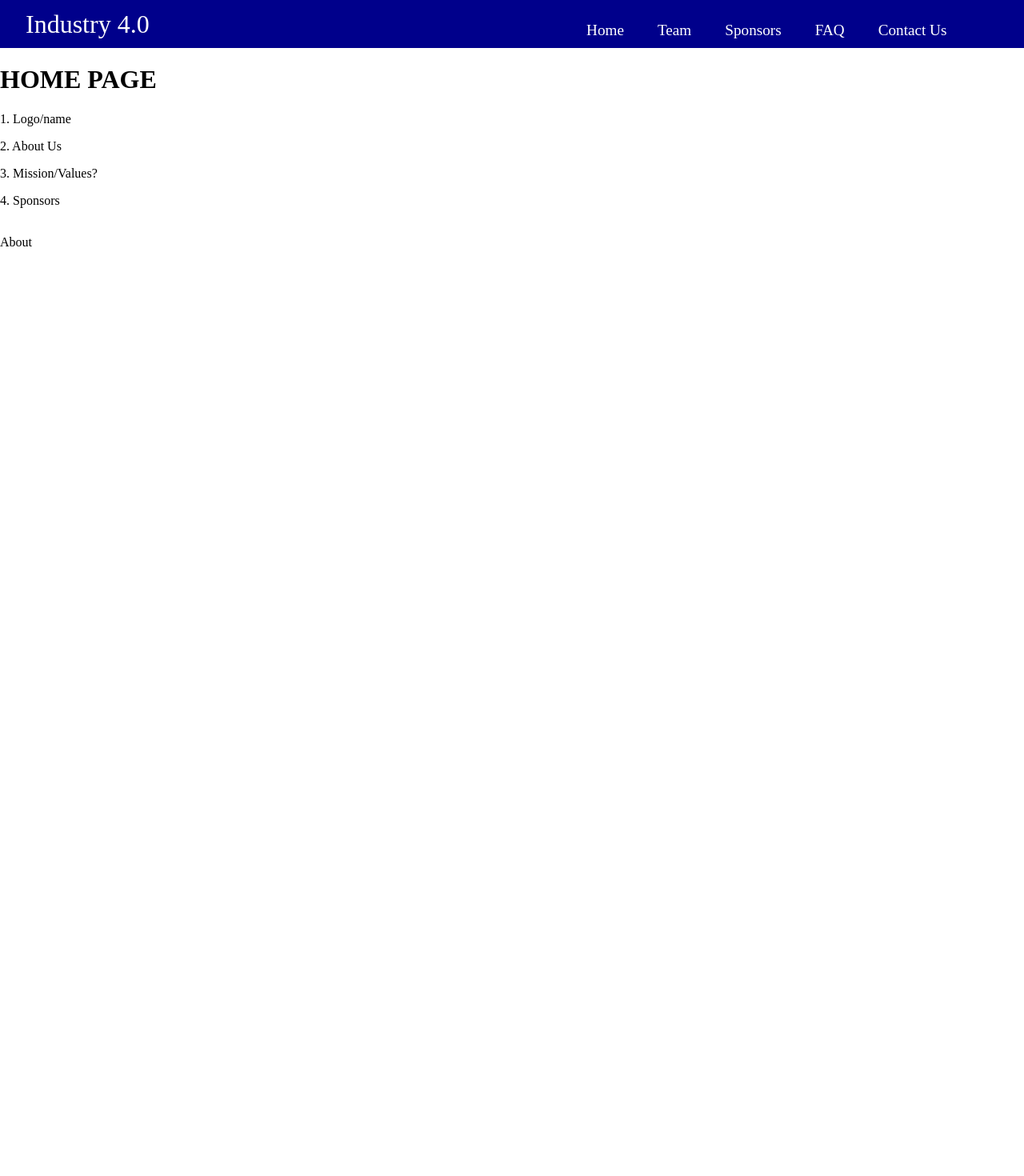
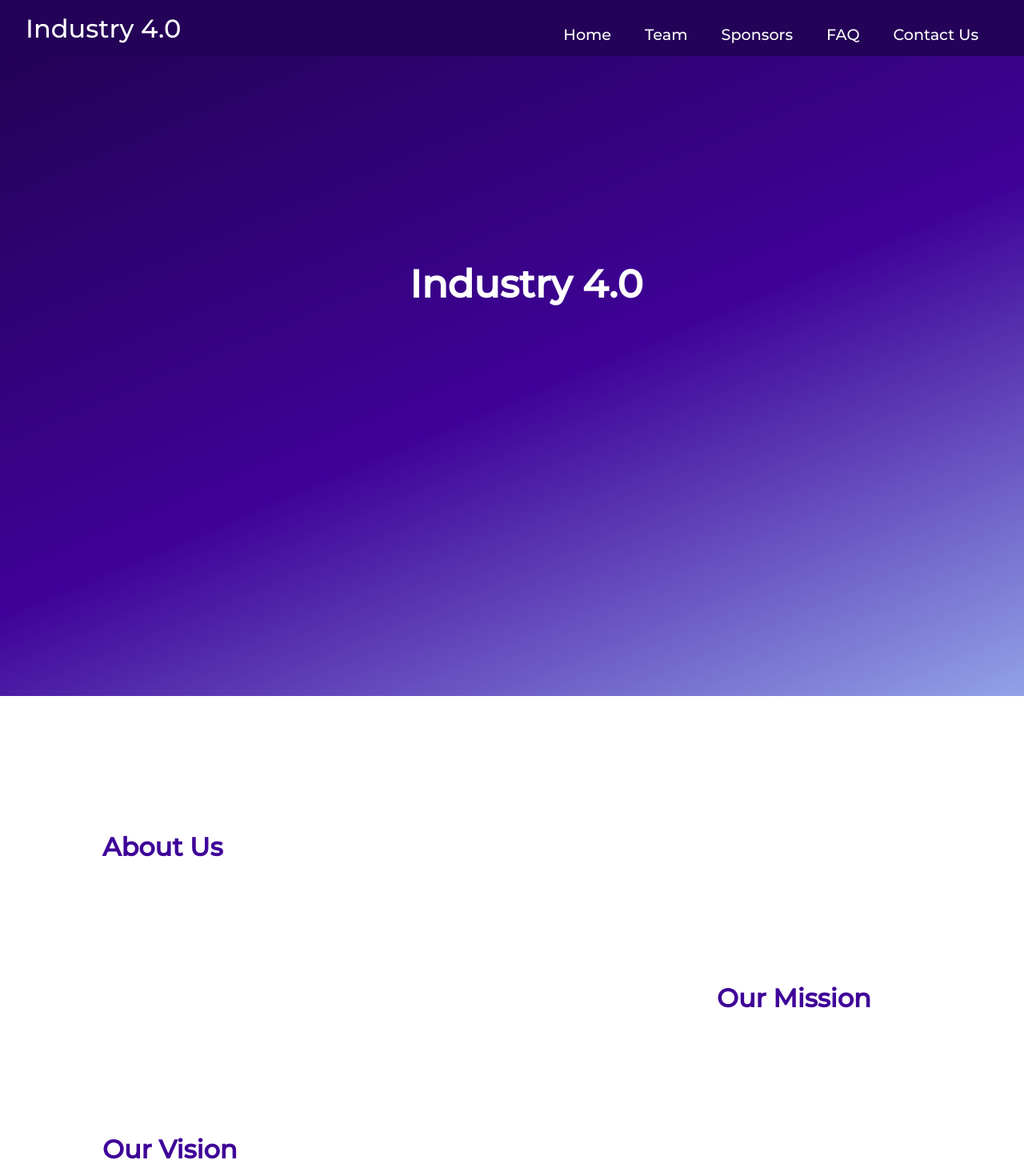
Before and after one commit to lucywang-lw/Industry4.0-Website, a React (Create React App) app: page / in a window 1280 px wide. Shown: the top 1470 px of the page at 80% size. Before the commit the page ends 800 px from the top, so only its background shows below. Built offline with nearby package versions, Linux system fonts and the light colour scheme.

Commit message:
setup home page

```diff
--- a/public/index.html
+++ b/public/index.html
@@ -25,6 +25,9 @@
       work correctly both with client-side routing and a non-root public URL.
       Learn how to configure a non-root public URL by running `npm run build`.
     -->
+    <link rel="preconnect" href="https://fonts.googleapis.com">
+    <link rel="preconnect" href="https://fonts.gstatic.com" crossorigin>
+    <link href="https://fonts.googleapis.com/css2?family=Montserrat:wght@200;300;500&display=swap" rel="stylesheet">
     <title>Industry 4.0</title>
   </head>
   <body>
--- a/src/App.css
+++ b/src/App.css
@@ -1,4 +1,9 @@
 body {
   margin: 0;
   padding: 0;
+  font-family: 'Montserrat', sans-serif;
 }
+
+p {
+  font-size: 1.5em;
+}
--- /dev/null
+++ b/src/components/About.css
@@ -0,0 +1,30 @@
+#intro-section {
+    background: linear-gradient(157deg, rgba(36,2,87,1) 0%, rgba(63,2,152,1) 52%, rgba(145,162,232,1) 100%);
+    height: 100vh;
+}
+
+.title {
+    position: absolute;
+    color: white;
+    font-size: 3em;
+    margin-left: 40%;
+    margin-top: 20%;
+}
+
+#about-section {
+    background: white;
+    height: 50em;
+}
+
+#about-section h1 {
+    color:  rgba(63,2,152,1);
+    margin-top: 150px;
+}
+
+.left-title {
+    margin-left: 10%;
+}
+
+.right-title {
+    margin-left: 70%;
+}
--- a/src/components/About.js
+++ b/src/components/About.js
@@ -1,8 +1,21 @@
 import React from 'react'
+import "./About.css"
 
 function About() {
   return (
-    <div>About</div>
+    <div id="about-page">
+      <div id="intro-section">
+         <h1 class="title">Industry 4.0</h1>
+      </div>
+
+      <div id="about-section">
+        <br></br>
+        <h1 class="left-title">About Us</h1>
+        <h1 class="right-title">Our Mission</h1>
+        <h1 class="left-title">Our Vision</h1>
+      </div>
+
+    </div>
   )
 }
 
--- a/src/components/Navbar.css
+++ b/src/components/Navbar.css
@@ -1,6 +1,6 @@
 .navbar {
-  background: darkblue;
-  height: 60px;
+  background: #240257;
+  height: 70px;
   display: flex;
   justify-content: center;
   align-items: center;
@@ -8,6 +8,7 @@
   position: sticky;
   margin-top: 0px;
   z-index: 999;
+  top: 0;
 }
 
 .navbar-container {
@@ -45,7 +46,7 @@
 }
 
 .nav-links:hover {
-  color: lightblue;
+  color: #F6D268;
 }
 
 .menu-icon {
@@ -66,7 +67,7 @@
     position: absolute;
     right: 0px;
     top: -19px;
-    background: #0540a5;
+    background: linear-gradient(157deg, rgba(36,2,87,1) 0%, rgba(63,2,152,1) 52%, rgba(145,162,232,1) 100%);
     transition: all 0.5s ease;
     z-index: 1;
     min-width: 200px;
@@ -74,14 +75,14 @@
 
 
   .nav-links {
-    font-size: 2rem;
+    font-size: 1.5rem;
     padding-bottom: 2rem;
     text-align: center;
     display: table;
   }
 
   .menu-icon {
-    color: lightblue;
+    color: white;
     display: block;
     position: absolute;
     top: 0;
@@ -91,4 +92,8 @@
     cursor: pointer;
   }
 
+  .menu-icon:hover {
+    color: #F6D268;
+  }
+
 }
--- a/src/components/pages/Home.js
+++ b/src/components/pages/Home.js
@@ -5,12 +5,6 @@ import About from '../About';
 function Home() {
     return(
         <>
-        <h1>HOME PAGE</h1>
-        <p>1. Logo/name</p>
-        <p>2. About Us</p>
-        <p>3. Mission/Values?</p>
-        <p>4. Sponsors</p>
-        <br />
         <About />
         </>
     );
```
